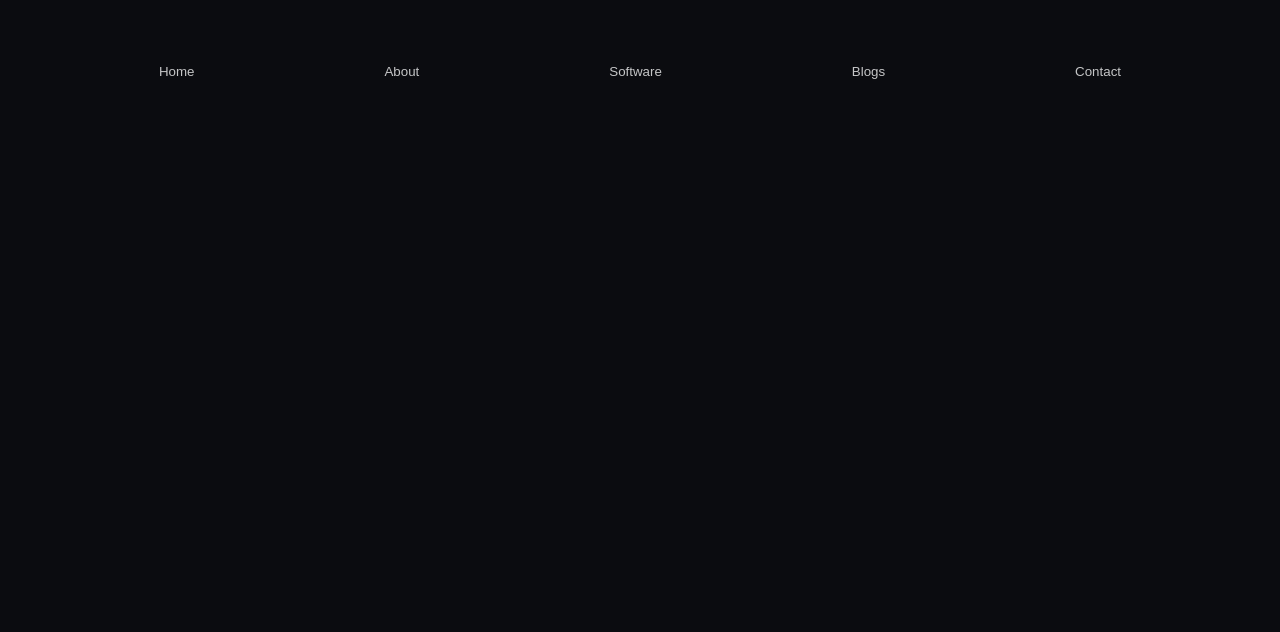
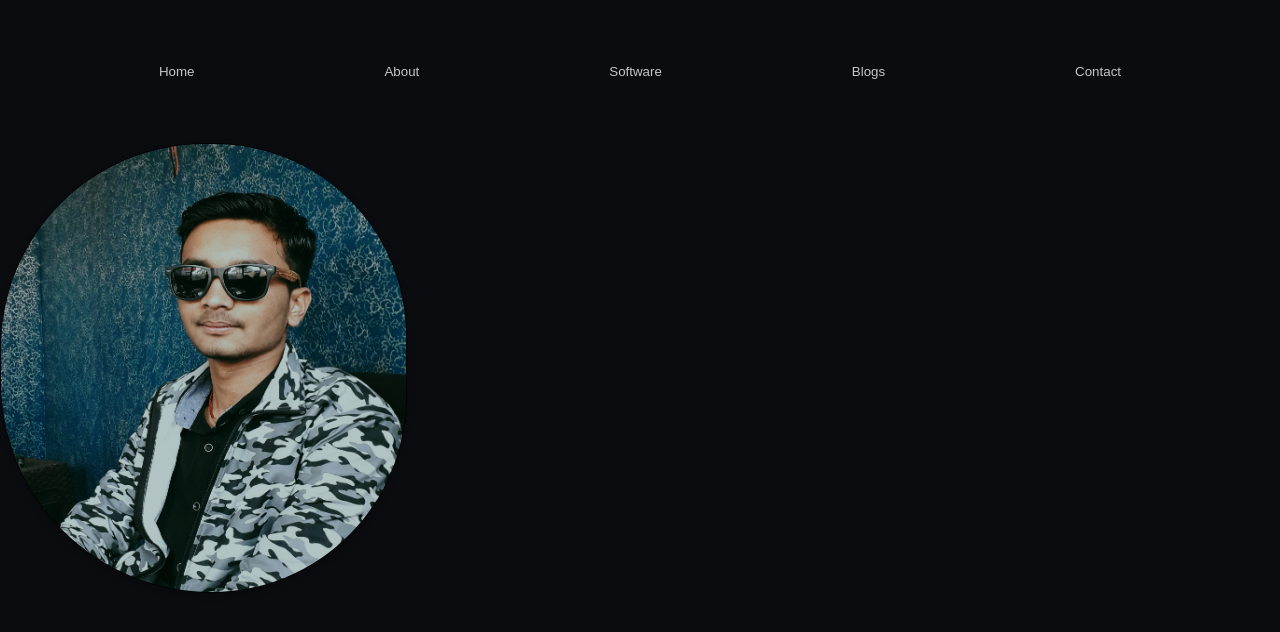
Before and after one commit to Sahhimanshu7/PersonalWebsiteReact, a JavaScript app in the folder my-website/: page / in a window 1280 px wide. Shown: the top 632 px of the page. Built offline with nearby package versions, Linux system fonts and the light colour scheme.

Commit message:
Added the image

```diff
--- a/my-website/src/App.js
+++ b/my-website/src/App.js
@@ -1,7 +1,15 @@
 import Header from "./Components/Header";
+import  Photo  from "./Components/Photo.js";
+
+
+
 function App({reverse}) {
   return (
-   < Header />
+    <>
+    < Header />
+     <Photo />
+    </>
+
   );
 }
 
--- /dev/null
+++ b/my-website/src/Components/Photo.js
@@ -0,0 +1,7 @@
+let PPhoto =  require('./profilePhoto.jpeg');
+
+function Photo(){
+    return <img src={PPhoto} alt="profile" className='Main-Photo'/>;
+}
+
+export default Photo;
--- a/my-website/src/index.css
+++ b/my-website/src/index.css
@@ -32,3 +32,14 @@ code {
   color: #C5C6C7;
   cursor: pointer;
 }
+
+
+.Main-Photo{
+  width: 407px;
+  height: 450px;
+  opacity: 0.8;
+  border: 1px solid #000000;
+  box-sizing: border-box;
+  filter: drop-shadow(0px 4px 4px rgba(0, 0, 0, 0.25));
+  border-radius: 308px 290px 294px 318px;
+}
```
Also changed, not shown: my-website/src/Components/profilePhoto.jpeg (added), 1 other file (tests, documents, lock files or other folders).
